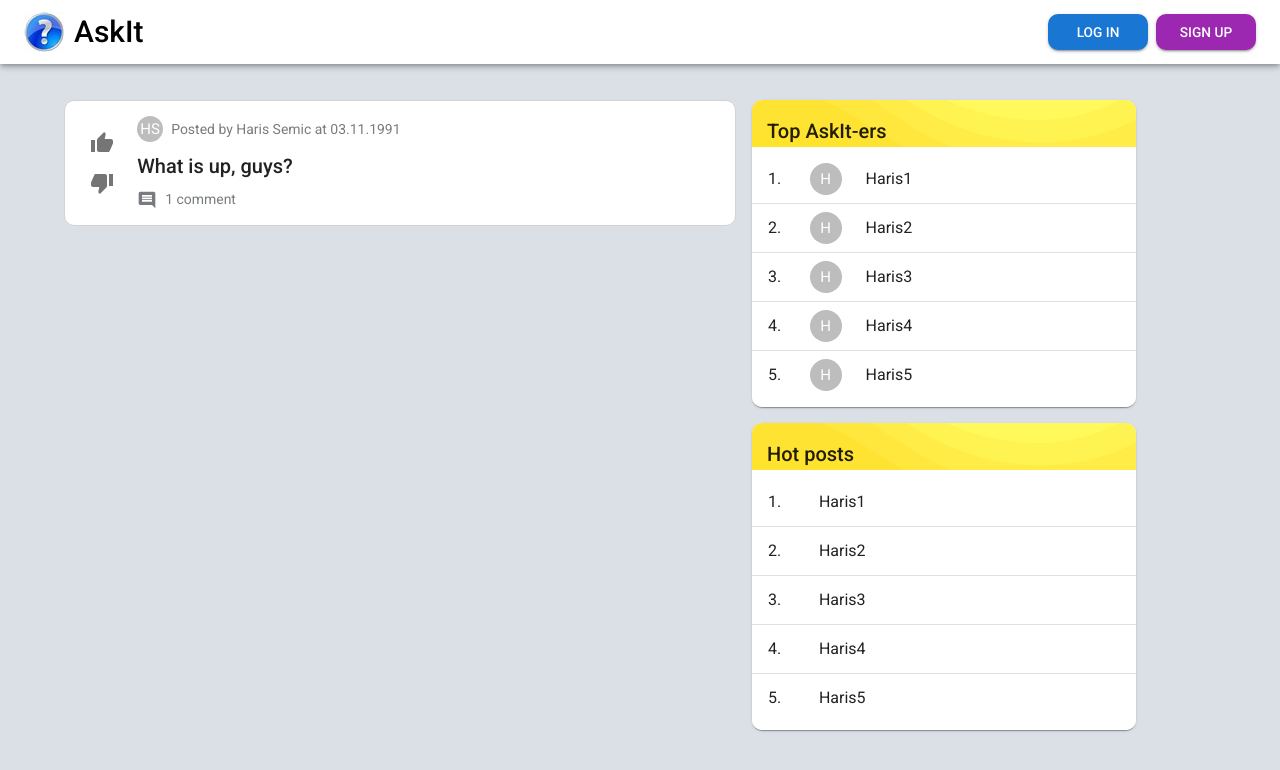
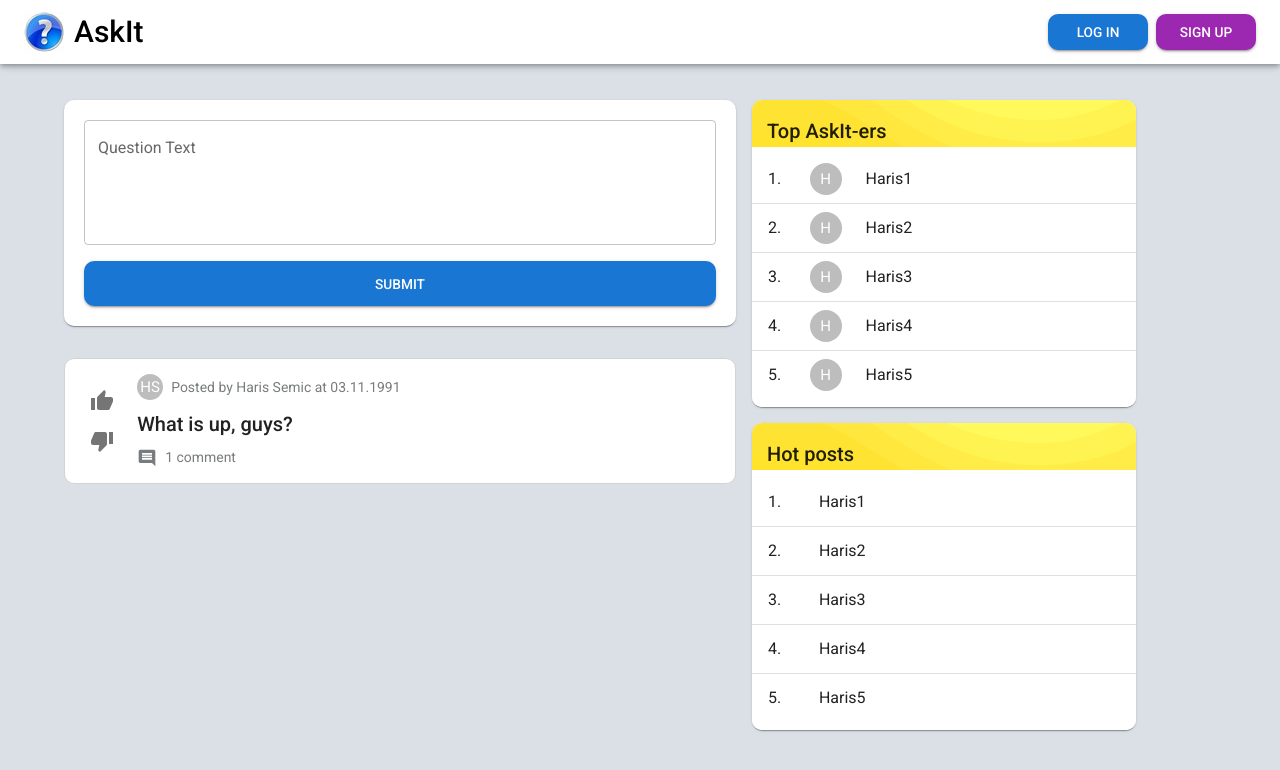
Before and after one commit to HSemic/AskIt, a React (Create React App) app: page / in a window 1280 px wide. Shown: the top 770 px of the page. Built offline with nearby package versions, Linux system fonts and the light colour scheme; data requests are answered from the project's data file.

Commit message:
Added post question form

```diff
--- a/src/app/_redux/actions/questionActions.ts
+++ b/src/app/_redux/actions/questionActions.ts
@@ -9,7 +9,13 @@ import {
   FetchQuestionDetailsFailurePayload,
   FetchQuestionDetailsRequest,
   FetchQuestionDetailsSuccess,
-  FetchQuestionDetailsSuccessPayload
+  FetchQuestionDetailsSuccessPayload,
+  PostQuestionFailurePayload,
+  PostQuestionSuccessPayload,
+  PostQuestionRequest,
+  PostQuestionSuccess,
+  PostQuestionFailure,
+  QuestionApiData
 } from '../reducers/questionReducer/types';
 
 export const fetchQuestionListRequest = (): FetchQuestionListRequest => ({
@@ -50,3 +56,24 @@ export const fetchQuestionDetailsFailure = (
   type: questionTypes.FETCH_QUESTIONDETAILS_FAILURE,
   payload
 });
+
+export const postQuestionRequest = (
+  newQuestion: Omit<QuestionApiData, 'id'>
+): PostQuestionRequest => ({
+  type: questionTypes.POST_QUESTION_REQUEST,
+  newQuestion
+});
+
+export const postQuestionSuccess = (
+  payload: PostQuestionSuccessPayload
+): PostQuestionSuccess => ({
+  type: questionTypes.POST_QUESTION_SUCCESS,
+  payload
+});
+
+export const postQuestionFailure = (
+  payload: PostQuestionFailurePayload
+): PostQuestionFailure => ({
+  type: questionTypes.POST_QUESTION_FAILURE,
+  payload
+});
--- a/src/app/_redux/actiontypes/questionTypes.ts
+++ b/src/app/_redux/actiontypes/questionTypes.ts
@@ -4,5 +4,8 @@ export enum questionTypes {
   FETCH_QUESTIONLIST_FAILURE = 'FETCH_QUESTIONLIST_FAILURE',
   FETCH_QUESTIONDETAILS_REQUEST = 'FETCH_QUESTIONDETAILS_REQUEST',
   FETCH_QUESTIONDETAILS_SUCCESS = 'FETCH_QUESTIONDETAILS_SUCCESS',
-  FETCH_QUESTIONDETAILS_FAILURE = 'FETCH_QUESTIONDETAILS_FAILURE'
+  FETCH_QUESTIONDETAILS_FAILURE = 'FETCH_QUESTIONDETAILS_FAILURE',
+  POST_QUESTION_REQUEST = 'POST_QUESTION_REQUEST',
+  POST_QUESTION_SUCCESS = 'POST_QUESTION_SUCCESS',
+  POST_QUESTION_FAILURE = 'POST_QUESTION_FAILURE'
 }
--- a/src/app/_redux/reducers/questionReducer/questionReducer.ts
+++ b/src/app/_redux/reducers/questionReducer/questionReducer.ts
@@ -15,7 +15,8 @@ export default (
 ): QuestionState => {
   switch (action.type) {
     case questionTypes.FETCH_QUESTIONLIST_REQUEST ||
-      questionTypes.FETCH_QUESTIONDETAILS_REQUEST:
+      questionTypes.FETCH_QUESTIONDETAILS_REQUEST ||
+      questionTypes.POST_QUESTION_REQUEST:
       return {
         ...state,
         pending: true
@@ -50,6 +51,18 @@ export default (
         currentQuestion: null,
         error: action.payload.error
       };
+    case questionTypes.POST_QUESTION_SUCCESS:
+      return {
+        ...state,
+        pending: false,
+        currentQuestion: action.payload.newQuestion
+      };
+    case questionTypes.POST_QUESTION_FAILURE:
+      return {
+        ...state,
+        pending: false,
+        error: action.payload.error
+      };
     default:
       return {
         ...state
--- a/src/app/_redux/reducers/userReducer/types.ts
+++ b/src/app/_redux/reducers/userReducer/types.ts
@@ -1,7 +1,7 @@
 import { userTypes } from '../../actiontypes/userTypes';
 
 export interface UserApiData {
-  id: number;
+  id: string;
   firstName: string;
   lastName: string;
   email: string;
--- a/src/app/_redux/sagas/questionSaga.ts
+++ b/src/app/_redux/sagas/questionSaga.ts
@@ -4,11 +4,14 @@ import {
   fetchQuestionListSuccess,
   fetchQuestionListFailure,
   fetchQuestionDetailsSuccess,
-  fetchQuestionDetailsFailure
+  fetchQuestionDetailsFailure,
+  postQuestionSuccess,
+  postQuestionFailure
 } from '../actions/questionActions';
 import { questionTypes } from '../actiontypes/questionTypes';
 import {
   FetchQuestionDetailsRequest,
+  PostQuestionRequest,
   QuestionApiData
 } from '../reducers/questionReducer/types';
 
@@ -17,12 +20,19 @@ import { UserData } from '../reducers/userReducer/types';
 import { AxiosResponse } from 'axios';
 
 import * as userSelectors from '../selectors/userSelectors';
+import { generateRandomId } from '../../../services/uuidService';
 
 const getQuestionListNewest = (page: number) =>
   askIt.get<QuestionApiData[]>(`/questions?_page=${page}&_limit=20`);
 
 const getQuestionDetails = (id: string) =>
   askIt.get<QuestionData>(`/questions/${id}`);
+
+const addNewQuestion = (question: Omit<QuestionApiData, 'id'>) =>
+  askIt.post<QuestionApiData>('/questions', {
+    ...question,
+    id: generateRandomId()
+  });
 
 function* fetchNewQuestionList() {
   try {
@@ -88,13 +98,34 @@ function* fetchQuestionDetails(action: FetchQuestionDetailsRequest) {
   }
 }
 
+function* postNewQuestion(action: PostQuestionRequest) {
+  try {
+    const response: AxiosResponse<QuestionApiData> = yield call(() =>
+      addNewQuestion(action.newQuestion)
+    );
+
+    yield put(
+      postQuestionSuccess({
+        newQuestion: response.data
+      })
+    );
+  } catch (e: any) {
+    yield put(
+      postQuestionFailure({
+        error: e
+      })
+    );
+  }
+}
+
 function* questionSaga() {
   yield all([
     takeLatest(questionTypes.FETCH_QUESTIONLIST_REQUEST, fetchNewQuestionList),
     takeLatest(
       questionTypes.FETCH_QUESTIONDETAILS_REQUEST,
       fetchQuestionDetails
-    )
+    ),
+    takeLatest(questionTypes.POST_QUESTION_REQUEST, postNewQuestion)
   ]);
 }
 
--- /dev/null
+++ b/src/components/molecules/AddQuestionForm.tsx
@@ -0,0 +1,129 @@
+import * as React from 'react';
+import { useState } from 'react';
+
+import { makeStyles } from '@mui/styles';
+
+import Paper from '@mui/material/Paper';
+import Box from '@mui/material/Box';
+import Grid from '@mui/material/Grid';
+import TextField from '@mui/material/TextField';
+import Button from '@mui/material/Button';
+import LoadingButton from '@mui/lab/LoadingButton';
+import { validateQuestionText } from '../../services/validationService';
+import { useDispatch, useSelector } from 'react-redux';
+import { RootState } from '../../app/_redux/reducers/rootReducer';
+
+import { postQuestionRequest } from '../../app/_redux/actions/questionActions';
+import FormMessage from '../atoms/FormMessage';
+
+const useStyles = makeStyles({
+  formPaper: {
+    padding: '2rem 2rem'
+  },
+  formBox: {
+    // width: '50%'
+  },
+  formInput: {
+    width: '100%'
+  },
+  formButton: {
+    height: '4.5rem'
+  }
+});
+
+export interface QuestionApiData {
+  id: string;
+  title: string;
+  authorId: string;
+  datetime: string;
+}
+
+const config = {
+  validationErrors: {
+    question: 'Question needs to be between 8 and 150 characters long.'
+  }
+};
+
+const AddQuestionForm = (): React.ReactElement => {
+  const classes = useStyles();
+
+  const dispatch = useDispatch();
+
+  const [questionText, setQuestionText] = useState('');
+  const [questionError, setQuestionError] = useState('');
+
+  const { loggedInUser } = useSelector((state: RootState) => state.user);
+  const { error, pending } = useSelector((state: RootState) => state.question);
+
+  const onQuestionInputChange = (
+    event: React.ChangeEvent<HTMLInputElement>
+  ) => {
+    setQuestionText(event.currentTarget.value);
+  };
+
+  const onFormSubmit = (event: React.FormEvent<HTMLFormElement>) => {
+    event.preventDefault();
+
+    if (!loggedInUser) return;
+
+    const validQuestion = validateQuestionText(questionText);
+
+    if (!validQuestion) setQuestionError(config.validationErrors.question);
+    else {
+      dispatch(
+        postQuestionRequest({
+          title: questionError,
+          authorId: loggedInUser.id,
+          datetime: Date.now()
+        })
+      );
+    }
+  };
+
+  return (
+    <Paper className={classes.formPaper}>
+      <Box component="form">
+        <Grid container gap={2} direction="column">
+          <Grid item xs={12}>
+            <TextField
+              className={classes.formInput}
+              label="Question Text"
+              multiline
+              rows={4}
+              value={questionText}
+              onChange={onQuestionInputChange}
+              variant="outlined"
+            />
+          </Grid>
+          {error && error.length > 0 ? (
+            <Grid item>
+              <FormMessage type="error" text={error} />
+            </Grid>
+          ) : null}
+          <Grid item>
+            {!pending ? (
+              <Button
+                className={`${classes.formInput} ${classes.formButton}`}
+                type="submit"
+                variant="contained"
+                color="primary"
+              >
+                Submit
+              </Button>
+            ) : (
+              <LoadingButton
+                className={`${classes.formInput} ${classes.formButton}`}
+                loading
+                variant="outlined"
+              >
+                Submit
+              </LoadingButton>
+            )}
+          </Grid>
+        </Grid>
+      </Box>
+    </Paper>
+  );
+};
+
+export default AddQuestionForm;
--- a/src/components/molecules/Question.tsx
+++ b/src/components/molecules/Question.tsx
@@ -81,7 +81,7 @@ const Question = ({
                   variant={variant}
                   {...config.authorDateDivider}
                 />
-                <MetaDate date={datetime} variant="normal" />
+                <MetaDate date={datetime.toString()} variant="normal" />
               </Grid>
             </Grid>
           </Grid>
--- a/src/components/templates/HomeTemplate.tsx
+++ b/src/components/templates/HomeTemplate.tsx
@@ -6,6 +6,8 @@ import Container from '@mui/material/Container';
 import QuestionList from '../organisms/QuestionList';
 import SideListUsers from '../organisms/SideListUsers';
 import SideListTopPosts from '../organisms/SideListTopPosts';
+
+import AddQuestionForm from '../molecules/AddQuestionForm';
 
 const config = {
   topUsersListTitle: 'Top AskIt-ers',
@@ -26,8 +28,15 @@ const HomeTemplate = ({
   return (
     <Container>
       <Grid container gap={2}>
-        <Grid item container md={7} xs={12}>
-          <QuestionList questions={questions} />
+        <Grid item md={7} xs={12}>
+          <Grid container gap={4}>
+            <Grid item xs={12}>
+              <AddQuestionForm />
+            </Grid>
+            <Grid item xs={12}>
+              <QuestionList questions={questions} />
+            </Grid>
+          </Grid>
         </Grid>
         <Grid item md={4}>
           <Grid container direction="column" gap={2}>
--- a/src/pages/HomePage.tsx
+++ b/src/pages/HomePage.tsx
@@ -75,7 +75,7 @@ const HomePage = (): React.ReactElement => {
 
   useEffect(() => {
     dispatch(fetchQuestionListRequest());
-  }, [userList]);
+  }, []);
 
   return <HomeTemplate questions={questionList} topUsers={config.topUsers} />;
 };
--- a/src/services/validationService.ts
+++ b/src/services/validationService.ts
@@ -7,3 +7,7 @@ export const validateEmail = (email: string): boolean => {
 export const validatePassword = (password: string): boolean => {
   return password.length >= 5;
 };
+
+export const validateQuestionText = (questionText: string): boolean => {
+  return questionText.length >= 8 && questionText.length <= 150;
+};
--- a/src/types/question-data.d.ts
+++ b/src/types/question-data.d.ts
@@ -4,6 +4,6 @@ interface QuestionData {
   id: string;
   questionText: string;
   author: string;
-  datetime: string;
+  datetime: number;
   variant: QuestionContentVariant;
 }
```
Also changed, not shown: src/app/_redux/reducers/questionReducer/types.ts (+28 -2 lines).
